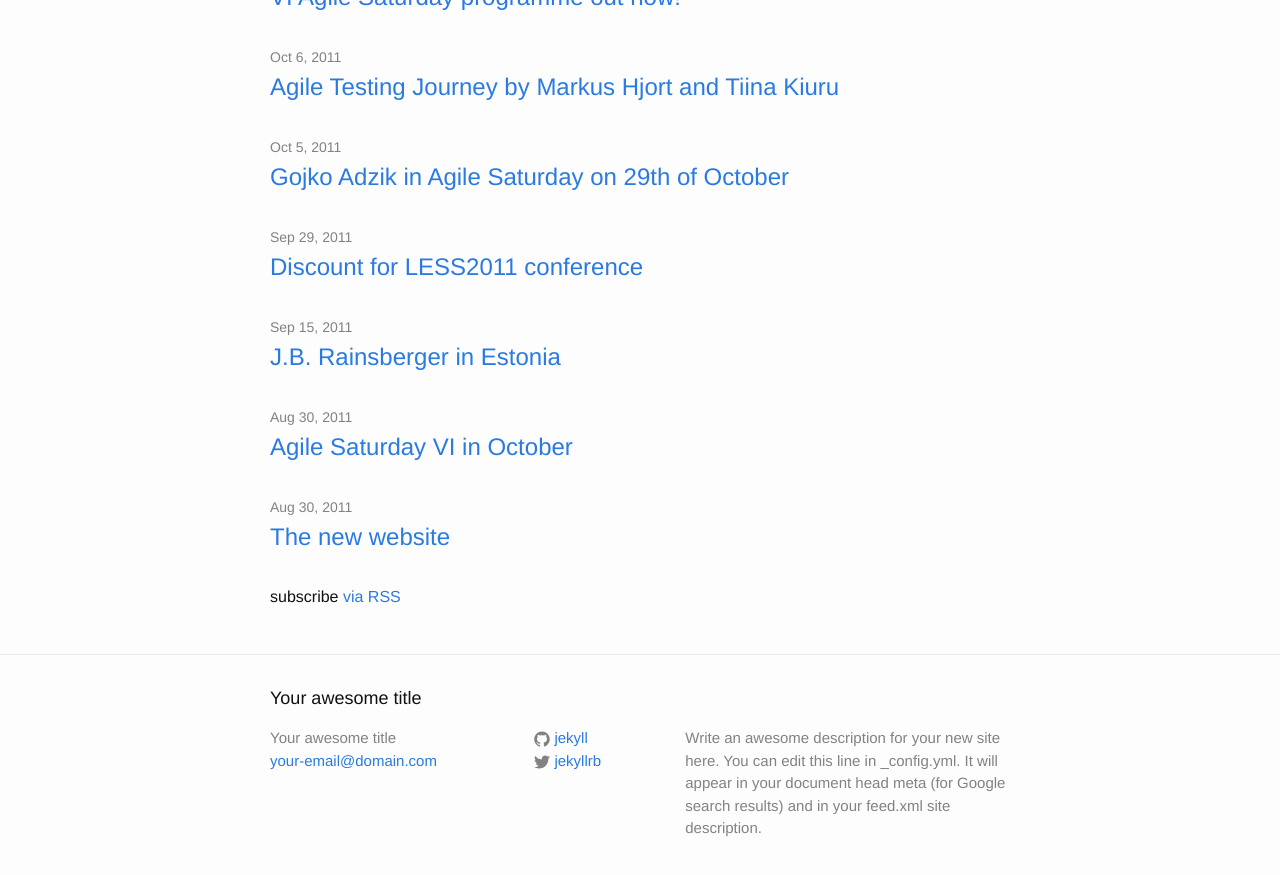
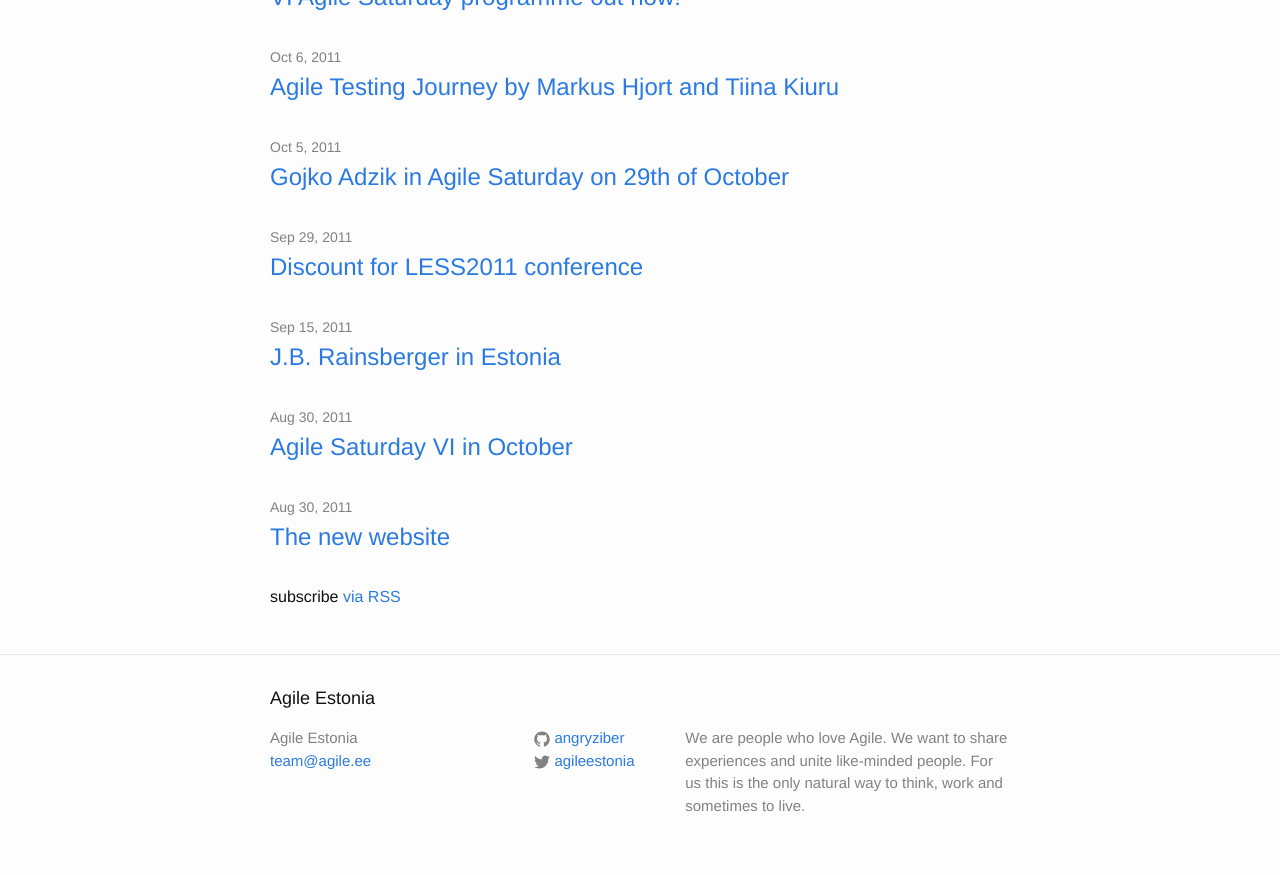
Before and after one commit to angryziber/agile.ee, a Jekyll site: the page built from index.html, in a window 1280 px wide and 900 px high, scrolled down 11138 px. Shown: the top 875 px of the window. Built offline with Jekyll 4.4.1, drawn with Linux system fonts in a browser that asks for light colours; some of the changed text lies outside the part shown.

Commit message:
configure jekyll

```diff
--- a/_config.yml
+++ b/_config.yml
@@ -6,16 +6,15 @@
 # 'jekyll serve'. If you change this file, please restart the server process.
 
 # Site settings
-title: Your awesome title
-email: your-email@domain.com
+title: Agile Estonia
+email: team@agile.ee
 description: > # this means to ignore newlines until "baseurl:"
-  Write an awesome description for your new site here. You can edit this
-  line in _config.yml. It will appear in your document head meta (for
-  Google search results) and in your feed.xml site description.
+  We are people who love Agile. We want to share experiences and unite like-minded people.
+  For us this is the only natural way to think, work and sometimes to live.
 baseurl: "" # the subpath of your site, e.g. /blog
-url: "http://yourdomain.com" # the base hostname & protocol for your site
-twitter_username: jekyllrb
-github_username:  jekyll
+url: "http://agile.ee" # the base hostname & protocol for your site
+twitter_username: agileestonia
+github_username:  angryziber
 
 # Build settings
 markdown: kramdown
```
